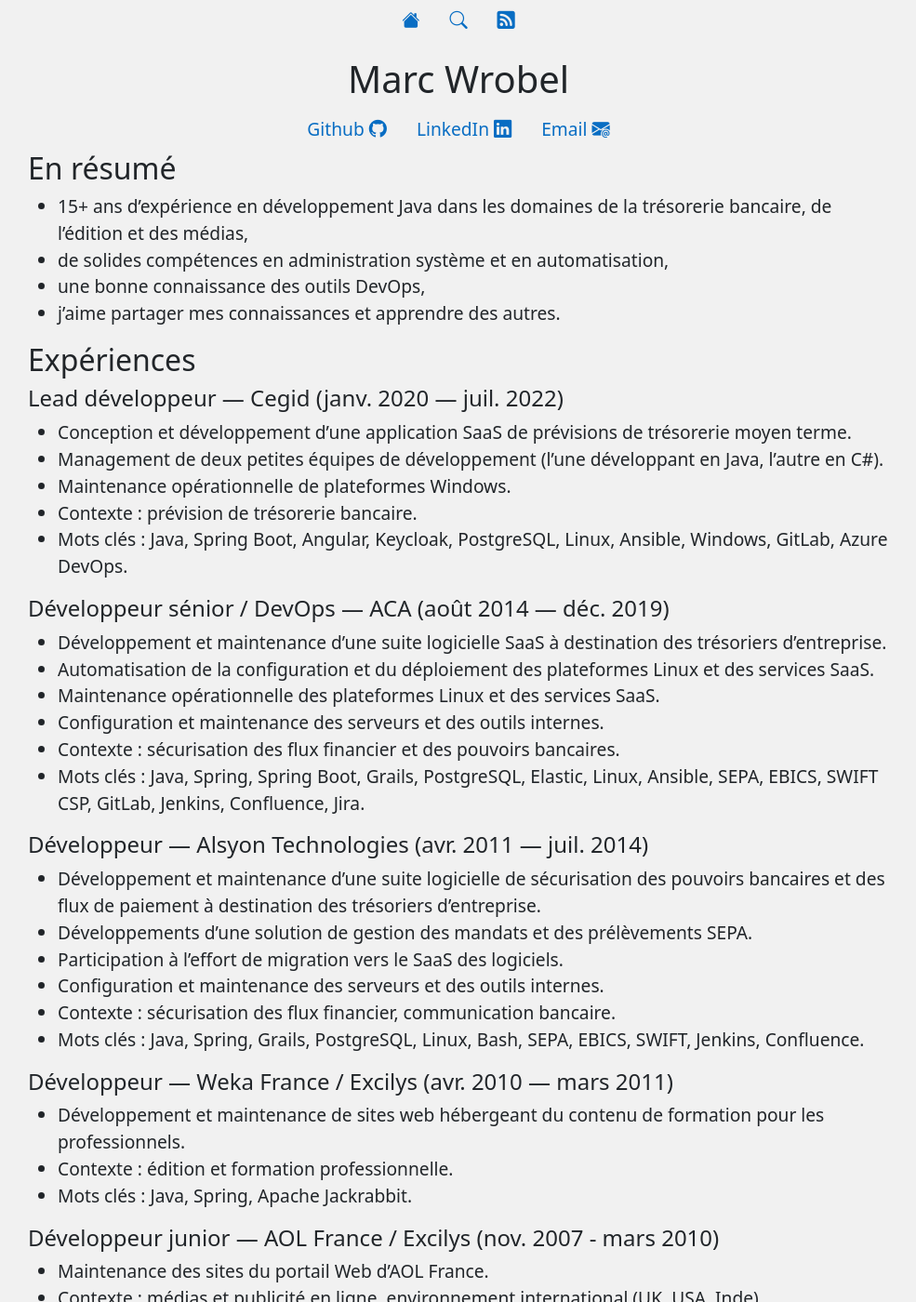
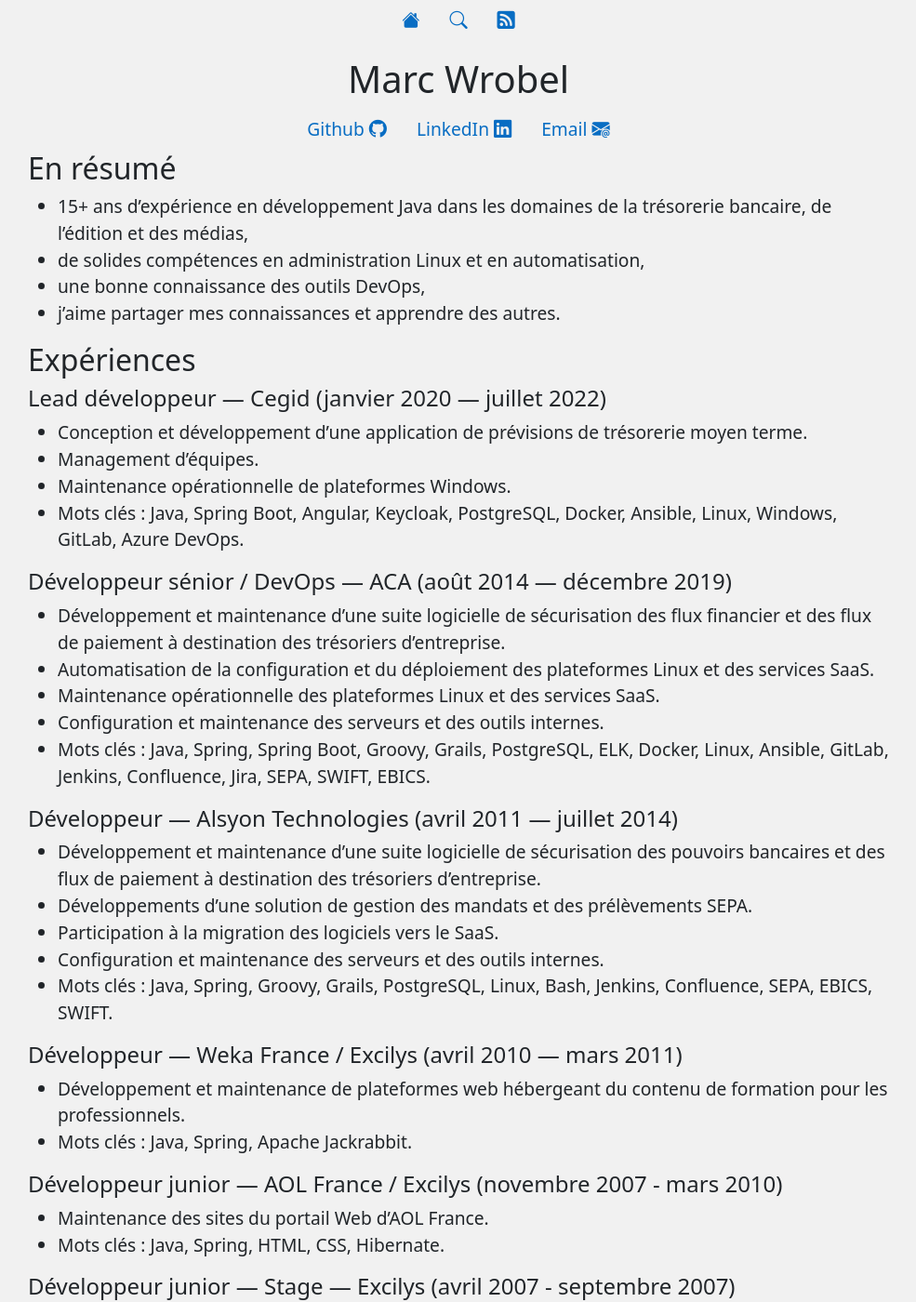
Before and after one commit to marcwrobel/marcwrobel.github.io, a Jekyll site: the page built from a-propos.md, in a window 1280 px wide and 1400 px high. Shown: the whole window at 93% size, without its empty margins (147-1132 px from the left). Built offline with Jekyll 4.4.1, drawn with Linux system fonts in a browser that asks for light colours; some of the changed text lies outside the part shown.

Commit message:
Mise à jour de la page 'À propos'

```diff
--- a/a-propos.md
+++ b/a-propos.md
@@ -8,60 +8,55 @@
 
 - 15+ ans d'expérience en développement Java dans les domaines de la trésorerie bancaire, de
   l'édition et des médias,
-- de solides compétences en administration système et en automatisation,
+- de solides compétences en administration Linux et en automatisation,
 - une bonne connaissance des outils DevOps,
 - j'aime partager mes connaissances et apprendre des autres.
 
 ## Expériences
 
-#### Lead développeur — Cegid (janv. 2020 — juil. 2022)
+#### Lead développeur — Cegid (janvier 2020 — juillet 2022)
 
-- Conception et développement d'une application SaaS de prévisions de trésorerie moyen terme.
-- Management de deux petites équipes de développement (l'une développant en Java, l'autre en C#).
+- Conception et développement d'une application de prévisions de trésorerie moyen terme.
+- Management d'équipes.
 - Maintenance opérationnelle de plateformes Windows.
-- Contexte : prévision de trésorerie bancaire.
-- Mots clés : Java, Spring Boot, Angular, Keycloak, PostgreSQL, Linux, Ansible, Windows, GitLab,
-  Azure DevOps.
+- Mots clés : Java, Spring Boot, Angular, Keycloak, PostgreSQL, Docker, Ansible, Linux, Windows,
+  GitLab, Azure DevOps.
 
-#### Développeur sénior / DevOps — ACA (août 2014 — déc. 2019)
+#### Développeur sénior / DevOps — ACA (août 2014 — décembre 2019)
 
-- Développement et maintenance d'une suite logicielle SaaS à destination des trésoriers d'entreprise.
+- Développement et maintenance d'une suite logicielle de sécurisation des flux financier et des
+  flux de paiement à destination des trésoriers d'entreprise.
 - Automatisation de la configuration et du déploiement des plateformes Linux et des services SaaS.
 - Maintenance opérationnelle des plateformes Linux et des services SaaS.
 - Configuration et maintenance des serveurs et des outils internes.
-- Contexte : sécurisation des flux financier et des pouvoirs bancaires.
-- Mots clés : Java, Spring, Spring Boot, Grails, PostgreSQL, Elastic, Linux, Ansible, SEPA, EBICS,
-  SWIFT CSP, GitLab, Jenkins, Confluence, Jira.
+- Mots clés : Java, Spring, Spring Boot, Groovy, Grails, PostgreSQL, ELK, Docker, Linux, Ansible,
+  GitLab, Jenkins, Confluence, Jira, SEPA, SWIFT, EBICS.
 
-#### Développeur — Alsyon Technologies (avr. 2011 — juil. 2014)
+#### Développeur — Alsyon Technologies (avril 2011 — juillet 2014)
 
 - Développement et maintenance d'une suite logicielle de sécurisation des pouvoirs bancaires et des
   flux de paiement à destination des trésoriers d'entreprise.
 - Développements d'une solution de gestion des mandats et des prélèvements SEPA.
-- Participation à l'effort de migration vers le SaaS des logiciels.
+- Participation à la migration des logiciels vers le SaaS.
 - Configuration et maintenance des serveurs et des outils internes.
-- Contexte : sécurisation des flux financier, communication bancaire.
-- Mots clés : Java, Spring, Grails, PostgreSQL, Linux, Bash, SEPA, EBICS, SWIFT, Jenkins,
-  Confluence.
+- Mots clés : Java, Spring, Groovy, Grails, PostgreSQL, Linux, Bash, Jenkins, Confluence, SEPA,
+  EBICS, SWIFT.
 
-#### Développeur — Weka France / Excilys (avr. 2010 — mars 2011)
+#### Développeur — Weka France / Excilys (avril 2010 — mars 2011)
 
-- Développement et maintenance de sites web hébergeant du contenu de formation pour les
+- Développement et maintenance de plateformes web hébergeant du contenu de formation pour les
   professionnels.
-- Contexte : édition et formation professionnelle.
 - Mots clés : Java, Spring, Apache Jackrabbit.
 
-#### Développeur junior — AOL France / Excilys (nov. 2007 - mars 2010)
+#### Développeur junior — AOL France / Excilys (novembre 2007 - mars 2010)
 
 - Maintenance des sites du portail Web d'AOL France.
-- Contexte : médias et publicité en ligne, environnement international (UK, USA, Inde).
 - Mots clés : Java, Spring, HTML, CSS, Hibernate.
 
-#### Développeur junior — Excilys (avril 2007 - sept. 2007)
+#### Développeur junior — Stage — Excilys (avril 2007 - septembre 2007)
 
 - Développement et maintenance du logiciel interne de gestion des congés / feuilles de temps.
 - Réalisation de tests de charge sur les sites du portail Web d'AOL France.
-- Contexte : stage.
 - Mots clés : Java EE, JSP, JPA, HTML, CSS, SQL, JMeter.
 
 ## Éducation
```
Also changed, not shown: other parts of a-propos.md (+1 -1 lines).
